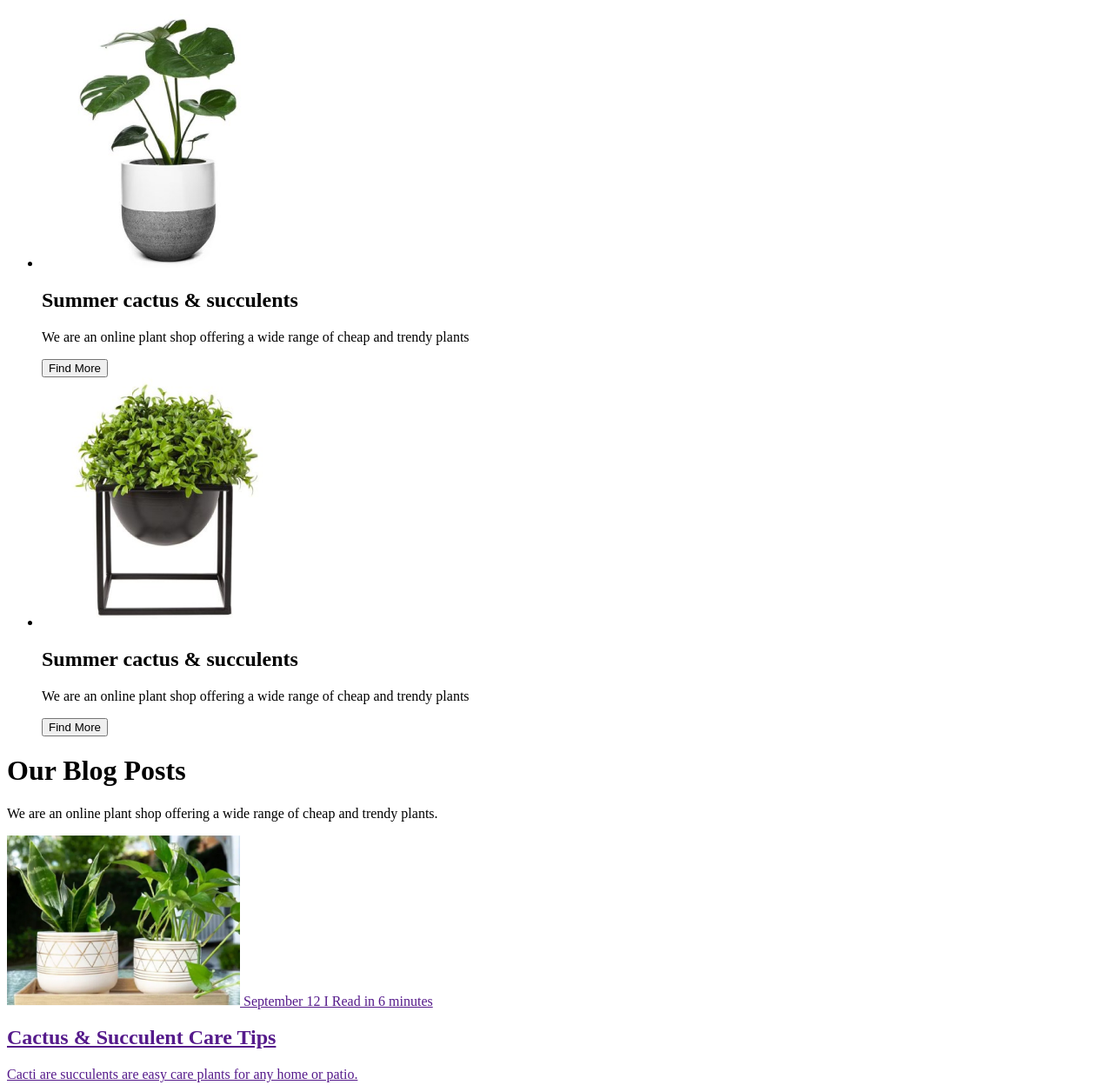
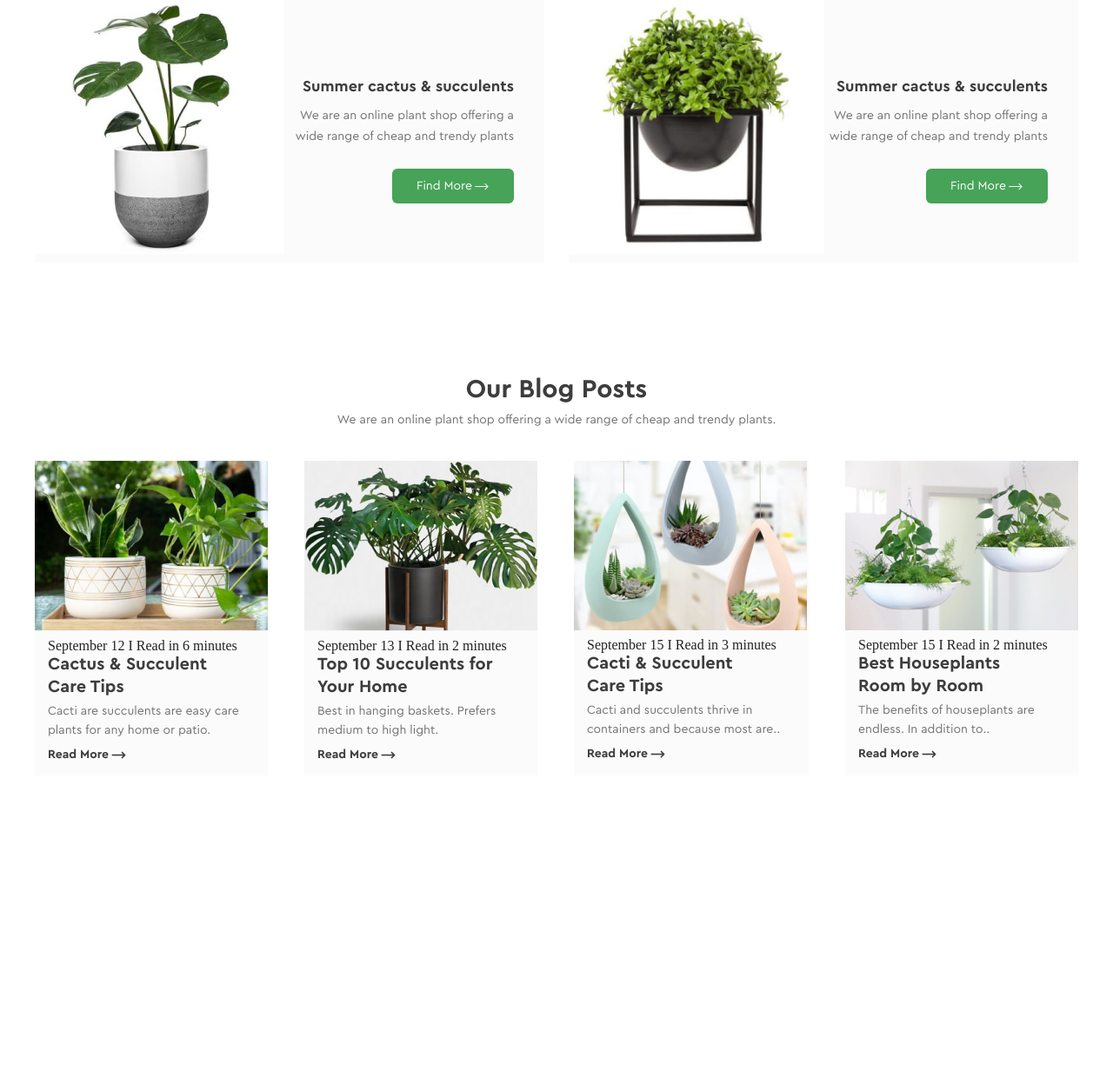
Before and after one commit to PlutovaKate/Hillel_Homeworks, a plain HTML site: page index.html in a window 1280 px wide. Shown: the top 1248 px of the page at 87% size. After the commit the page ends 892 px from the top, so only its background shows below. Drawn offline with Linux system fonts and the light colour scheme.

Commit message:
fill index.html and style.css

```diff
--- a/css/style.css
+++ b/css/style.css
@@ -0,0 +1,147 @@
+body {
+  width: 100%;
+  max-width: 1200px;
+
+  margin-left: auto;
+  margin-right: auto;
+  box-sizing: border-box;
+}
+
+h2 {
+  font-family: Cera Pro;
+  font-size: 18px;
+  font-weight: 900;
+  line-height: 24px;
+  color: rgba(61, 61, 61, 1);
+  margin-bottom: 10px;
+}
+
+p {
+  font-family: Cera Pro;
+  font-size: 14px;
+  font-weight: 400;
+  line-height: 24px;
+  color: rgba(114, 114, 114, 1);
+  text-align: end;
+  margin-bottom: 25px;
+}
+
+button {
+  padding: 10px 28px;
+  background-color: rgba(70, 163, 88, 1);
+  border-radius: 6px;
+  border-style: none;
+
+  font-family: Cera Pro;
+  font-size: 14px;
+  font-weight: 500;
+  line-height: 20px;
+  color: rgba(255, 255, 255, 1);
+
+  display: flex;
+}
+
+h1 {
+  text-align: center;
+
+  font-family: Cera Pro;
+  font-size: 30px;
+  font-weight: 700;
+  line-height: 16px;
+  color: rgba(61, 61, 61, 1);
+  margin-bottom: 15px;
+}
+
+article {
+  height: 362px;
+  background: rgba(251, 251, 251, 1);
+}
+
+h3 {
+  font-family: Cera Pro;
+  font-size: 20px;
+  font-weight: 700;
+  line-height: 26px;
+  color: rgba(61, 61, 61, 1);
+  margin-bottom: 4px;
+}
+
+a {
+  text-decoration: none;
+  font-family: Cera Pro;
+  font-size: 14px;
+  font-weight: bold;
+  line-height: 16px;
+  color: rgba(61, 61, 61, 1);
+}
+
+a:hover {
+  color: rgba(70, 163, 88, 1);
+}
+
+.main_list {
+  display: flex;
+  flex-wrap: nowrap;
+  justify-content: space-between;
+  gap: 28px;
+  margin-bottom: 138px;
+}
+
+.main_item {
+  width: 100%;
+  max-width: 586px;
+
+  display: flex;
+  background: rgba(251, 251, 251, 1);
+}
+
+.main_img {
+  margin-bottom: 10px;
+}
+
+.main_info {
+  padding: 35px 35px 35px 0;
+  margin-top: 52px;
+
+  display: flex;
+  flex-direction: column;
+  align-items: end;
+}
+
+.blog_header {
+  text-align: center;
+  margin-bottom: 35px;
+}
+
+.container {
+  display: flex;
+  flex-wrap: nowrap;
+  justify-content: space-between;
+  gap: 42px;
+}
+
+.blog_container {
+  padding: 9px 12px 12px 15px;
+}
+
+.blog_text {
+  line-height: 22px;
+  text-align: left;
+  margin-bottom: 9px;
+}
+.blog_link {
+  display: flex;
+}
+
+.blog_arrow {
+  margin-top: 1px;
+  width: 16px;
+  height: 16px;
+  margin-left: 3px;
+}
+
+.main_arrow {
+  width: 18px;
+  height: 18px;
+  margin: 1px 0 1px 2px;
+}
--- a/index.html
+++ b/index.html
@@ -5,78 +5,119 @@
     <meta name="viewport" content="width=device-width, initial-scale=1.0" />
     <title>Plants</title>
 
-    <!-- <link rel="stylesheet" href="./css/reset.css" /> -->
+    <link rel="stylesheet" href="./css/reset.css" />
     <link rel="stylesheet" href="./fonts/fonts.css" />
     <link rel="stylesheet" href="./css/style.css" />
   </head>
   <body>
     <main>
-      <ul>
-        <li>
-          <img src="./images/product_1.png" alt="product" />
+      <ul class="main_list">
+        <li class="main_item">
+          <img class="main_img" src="./images/product_1.png" alt="product" />
+          <div class="main_info">
             <h2>Summer cactus & succulents</h2>
             <p>
               We are an online plant shop offering a wide range of cheap and
               trendy plants
             </p>
-          <button>Find More</button>
+            <button>
+              <span>Find More</span> <span class="main_arrow"> &#x27F6;</span>
+            </button>
+          </div>
         </li>
-        <li>
-          <img src="./images/product_2.png" alt="product" />
+        <li class="main_item">
+          <img class="main_img" src="./images/product_2.png" alt="product" />
+          <div class="main_info">
             <h2>Summer cactus & succulents</h2>
             <p>
               We are an online plant shop offering a wide range of cheap and
               trendy plants
             </p>
-          <button>Find More</button>
+            <button>
+              <span>Find More</span> <span class="main_arrow"> &#x27F6;</span>
+            </button>
+          </div>
         </li>
       </ul>
 
+      <div>
         <h1>Our Blog Posts</h1>
-      <p>
+        <p class="blog_header">
           We are an online plant shop offering a wide range of cheap and trendy
           plants.
         </p>
+
+        <div class="container">
           <article>
-        <a href="">
             <img src="./images/post1.png" alt="response" />
+            <div class="blog_container">
               <time>September 12 I Read in 6 minutes</time>
-          <h2>Cactus & Succulent Care Tips</h2>
-          <p>
+              <h3>
+                Cactus & Succulent <br />
+                Care Tips
+              </h3>
+              <p class="blog_text">
                 Cacti are succulents are easy care plants for any home or patio.
               </p>
-          <button>Read More</button>
-        </a>
+              <a class="blog_link" href="/"
+                ><span>Read More</span>
+                <span class="blog_arrow"> &#x27F6;</span></a
+              >
+            </div>
           </article>
           <article>
-        <a href="">
             <img src="./images/post2.png" alt="response" />
+            <div class="blog_container">
               <time>September 13 I Read in 2 minutes</time>
-          <h2>Top 10 Succulents for Your Home</h2>
-          <p>Best in hanging baskets. Prefers medium to high light.</p>
-          <button>Read More</button>
-        </a>
+              <h3>
+                Top 10 Succulents for <br />
+                Your Home
+              </h3>
+              <p class="blog_text">
+                Best in hanging baskets. Prefers medium to high light.
+              </p>
+              <a class="blog_link" href="/"
+                ><span>Read More</span
+                ><span class="blog_arrow"> &#x27F6;</span></a
+              >
+            </div>
           </article>
           <article>
-        <a href="">
             <img src="./images/post3.png" alt="response" />
+            <div class="blog_container">
               <time>September 15 I Read in 3 minutes</time>
-          <h2>Cacti & Succulent Care Tips</h2>
-          <p>
+              <h3>
+                Cacti & Succulent <br />
+                Care Tips
+              </h3>
+              <p class="blog_text">
                 Cacti and succulents thrive in containers and because most are..
               </p>
-          <button>Read More</button>
-        </a>
+              <a class="blog_link" href="/"
+                ><span>Read More </span>
+                <span class="blog_arrow">&#x27F6;</span></a
+              >
+            </div>
           </article>
           <article>
-        <a href="">
             <img src="./images/post4.png" alt="response" />
+            <div class="blog_container">
               <time>September 15 I Read in 2 minutes</time>
-          <h2>Best Houseplants Room by Room</h2>
-          <p>The benefits of houseplants are endless. In addition to..</p>
-          <button>Read More</button>
-        </a>
+              <h3>
+                Best Houseplants <br />
+                Room by Room
+              </h3>
+              <p class="blog_text">
+                The benefits of houseplants are endless. In addition to..
+              </p>
+              <a class="blog_link" href="/"
+                ><span>Read More</span
+                ><span class="blog_arrow"> &#x27F6; </span></a
+              >
+            </div>
           </article>
+        </div>
+      </div>
     </main>
   </body>
 </html>
```
Lines whose indentation alone changed are shown as unchanged.
